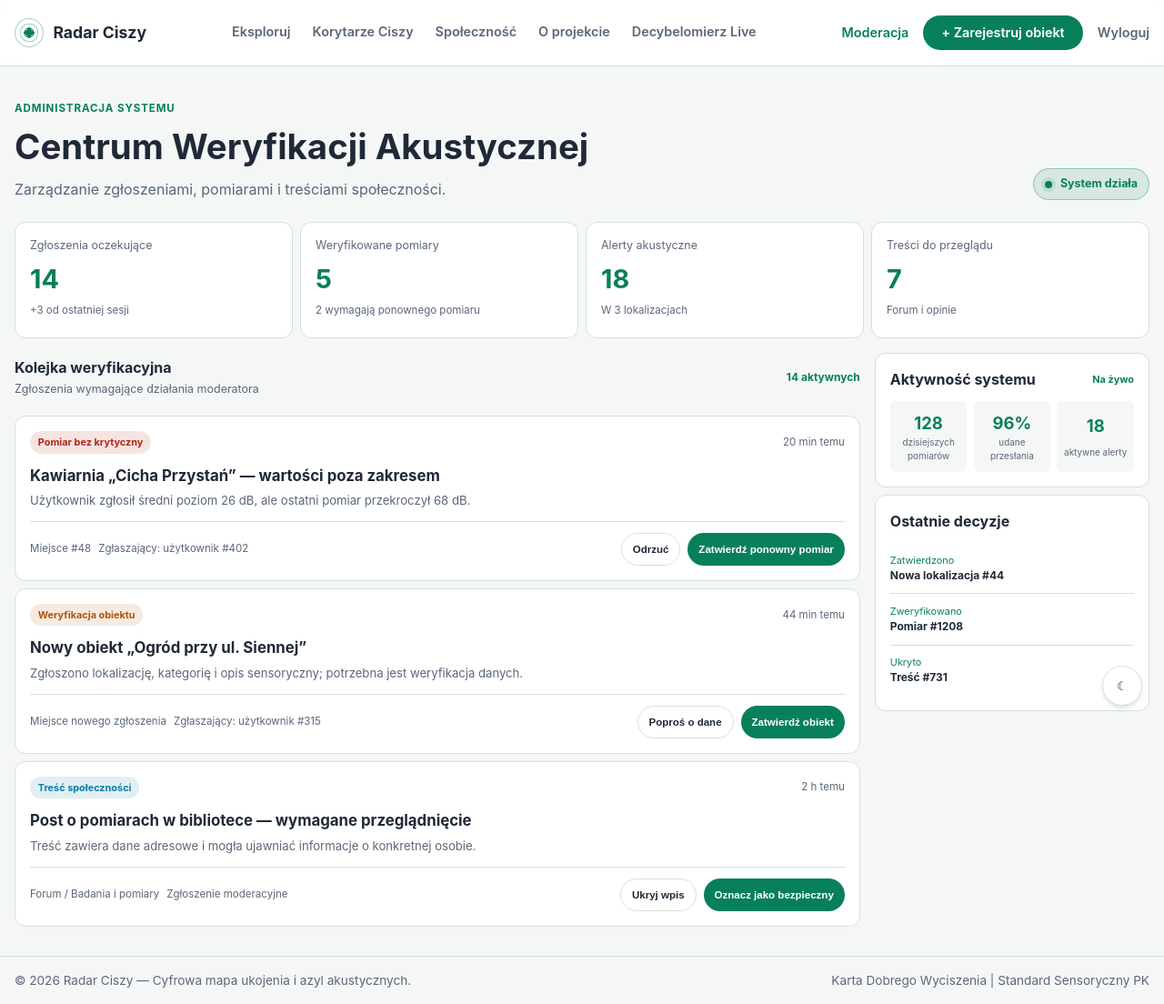
After one commit to Bar-t-e-k/wdpai-project, a PHP site: page /moderation in a window 1280 px wide. The commit adds this page. Shown: the whole page at 91% size. Run offline with PHP 8.4, Linux system fonts and the light colour scheme; the visitor is signed in with stand-in values (Sample User, id 1).

Commit message:
feat: implement moderation page; add controller, view, and update header for navigation

```diff
--- a/public/css/style.css
+++ b/public/css/style.css
@@ -204,6 +204,10 @@ header.site-header .header-inner {
   color: var(--color-text);
 }
 
+.header-actions__link.active {
+  color: var(--color-brand);
+}
+
 .btn-primary {
   background-color: var(--color-brand);
   color: var(--color-on-brand);
@@ -1227,6 +1231,255 @@ header.site-header .header-inner {
   font-size: 0.72rem;
 }
 
+.moderation-page {
+  width: min(100% - 2rem, 90rem);
+  margin-inline: auto;
+  padding-block: var(--space-4);
+}
+
+.moderation-heading {
+  display: flex;
+  align-items: end;
+  justify-content: space-between;
+  gap: var(--space-2);
+  margin-bottom: var(--space-3);
+}
+
+.moderation-heading h1 {
+  margin: 0.25rem 0 0.35rem;
+}
+
+.moderation-heading p {
+  margin: 0;
+  color: var(--color-muted);
+}
+
+.moderation-eyebrow {
+  color: var(--color-brand);
+  font-size: 0.72rem;
+  font-weight: 700;
+  letter-spacing: 0.08em;
+  text-transform: uppercase;
+}
+
+.moderation-status {
+  display: flex;
+  align-items: center;
+  gap: 0.55rem;
+  border: 1px solid var(--color-brand-border);
+  border-radius: var(--radius-pill);
+  background: var(--color-brand-subtle);
+  color: var(--color-brand);
+  padding: 0.45rem 0.75rem;
+  font-size: 0.78rem;
+  font-weight: 700;
+}
+
+.moderation-metrics {
+  display: grid;
+  grid-template-columns: repeat(4, minmax(0, 1fr));
+  gap: var(--space-1);
+  margin-bottom: var(--space-2);
+}
+
+.moderation-metrics article {
+  display: grid;
+  min-height: 8rem;
+  border: 1px solid var(--color-border);
+  border-radius: var(--radius);
+  background: var(--color-surface);
+  padding: var(--space-2);
+}
+
+.moderation-metrics article span {
+  color: var(--color-muted);
+  font-size: 0.78rem;
+}
+
+.moderation-metrics article strong {
+  color: var(--color-brand);
+  font-size: 1.8rem;
+}
+
+.moderation-metrics article small {
+  color: var(--color-muted);
+  font-size: 0.72rem;
+}
+
+.moderation-layout {
+  display: grid;
+  grid-template-columns: minmax(0, 2fr) minmax(16rem, 0.65fr);
+  align-items: start;
+  gap: var(--space-2);
+}
+
+.moderation-queue,
+.moderation-sidebar {
+  display: grid;
+  gap: var(--space-1);
+}
+
+.moderation-section-heading,
+.moderation-item header,
+.moderation-item footer,
+.moderation-sidebar section header {
+  display: flex;
+  align-items: center;
+  justify-content: space-between;
+  gap: var(--space-1);
+}
+
+.moderation-section-heading {
+  padding: 0.25rem 0 0.75rem;
+}
+
+.moderation-section-heading h2,
+.moderation-sidebar h2 {
+  margin: 0;
+  font-size: 1rem;
+}
+
+.moderation-section-heading p {
+  margin: 0.15rem 0 0;
+  color: var(--color-muted);
+  font-size: 0.78rem;
+}
+
+.moderation-section-heading > span {
+  color: var(--color-brand);
+  font-size: 0.75rem;
+  font-weight: 700;
+}
+
+.moderation-item {
+  border: 1px solid var(--color-border);
+  border-radius: var(--radius);
+  background: var(--color-surface);
+  padding: var(--space-2);
+}
+
+.moderation-item header time {
+  color: var(--color-muted);
+  font-size: 0.72rem;
+}
+
+.moderation-badge {
+  display: inline-flex;
+  border-radius: var(--radius-pill);
+  background: var(--color-cyan-subtle);
+  color: var(--color-cyan);
+  padding: 0.25rem 0.55rem;
+  font-size: 0.68rem;
+  font-weight: 700;
+}
+
+.moderation-badge--danger {
+  background: color-mix(in srgb, var(--color-danger) 12%, transparent);
+  color: var(--color-danger);
+}
+
+.moderation-badge--warning {
+  background: color-mix(in srgb, var(--color-warning) 12%, transparent);
+  color: var(--color-warning);
+}
+
+.moderation-item h3 {
+  margin: 0.75rem 0 0.35rem;
+  font-size: 1.05rem;
+}
+
+.moderation-item p {
+  margin: 0;
+  color: var(--color-muted);
+  font-size: 0.82rem;
+}
+
+.moderation-item footer {
+  border-top: 1px solid var(--color-border);
+  margin-top: 0.75rem;
+  padding-top: 0.75rem;
+  color: var(--color-muted);
+  font-size: 0.72rem;
+}
+
+.moderation-item footer div {
+  display: flex;
+  gap: 0.5rem;
+  margin-left: auto;
+}
+
+.moderation-item footer button {
+  min-height: 2.25rem;
+  padding: 0.4rem 0.75rem;
+  font-size: 0.72rem;
+}
+
+.moderation-sidebar {
+  position: sticky;
+  top: 6.25rem;
+}
+
+.moderation-sidebar section {
+  border: 1px solid var(--color-border);
+  border-radius: var(--radius);
+  background: var(--color-surface);
+  padding: var(--space-2);
+}
+
+.moderation-sidebar section header span {
+  color: var(--color-brand);
+  font-size: 0.68rem;
+  font-weight: 700;
+}
+
+.moderation-activity {
+  display: grid;
+  grid-template-columns: repeat(3, minmax(0, 1fr));
+  gap: 0.45rem;
+  margin-top: 0.75rem;
+}
+
+.moderation-activity div {
+  display: grid;
+  place-items: center;
+  border-radius: var(--radius-sm);
+  background: var(--color-background);
+  padding: 0.65rem 0.35rem;
+  text-align: center;
+}
+
+.moderation-activity strong {
+  color: var(--color-brand);
+  font-size: 1.15rem;
+}
+
+.moderation-activity span {
+  color: var(--color-muted);
+  font-size: 0.62rem;
+}
+
+.moderation-decisions {
+  list-style: none;
+  margin: 0.75rem 0 0;
+  padding: 0;
+}
+
+.moderation-decisions li {
+  display: grid;
+  border-bottom: 1px solid var(--color-border);
+  padding: 0.65rem 0;
+  font-size: 0.75rem;
+}
+
+.moderation-decisions li:last-child {
+  border-bottom: 0;
+}
+
+.moderation-decisions span {
+  color: var(--color-brand);
+  font-size: 0.68rem;
+}
+
 @media (max-width: 75rem) {
   .places-search {
     grid-template-columns: 1.5fr 0.7fr 0.9fr;
@@ -1257,6 +1510,14 @@ header.site-header .header-inner {
   .community-stat {
     grid-column: 1 / -1;
   }
+
+  .moderation-metrics {
+    grid-template-columns: repeat(2, minmax(0, 1fr));
+  }
+
+  .moderation-layout {
+    grid-template-columns: minmax(0, 1.7fr) minmax(14rem, 0.55fr);
+  }
 }
 
 @media (max-width: 60rem) {
@@ -1318,6 +1579,33 @@ header.site-header .header-inner {
   .community-knowledge {
     grid-column: auto;
     grid-template-columns: 1fr;
+  }
+
+  .moderation-heading {
+    align-items: stretch;
+    flex-direction: column;
+  }
+
+  .moderation-metrics {
+    grid-template-columns: repeat(2, minmax(0, 1fr));
+  }
+
+  .moderation-layout {
+    grid-template-columns: 1fr;
+  }
+
+  .moderation-sidebar {
+    position: static;
+  }
+
+  .moderation-item footer {
+    align-items: flex-start;
+    flex-direction: column;
+  }
+
+  .moderation-item footer div {
+    width: 100%;
+    margin-left: 0;
   }
 }
 
--- a/public/index.php
+++ b/public/index.php
@@ -6,6 +6,7 @@ use App\Controller\DefaultController;
 use App\Controller\AuthController;
 use App\Controller\PlaceController;
 use App\Controller\CommunityController;
+use App\Controller\ModerationController;
 use App\Routing;
 
 require_once dirname(__DIR__) . '/vendor/autoload.php';
@@ -18,6 +19,7 @@ $routing->get('/', DefaultController::class, 'index');
 $routing->get('/about', DefaultController::class, 'about');
 $routing->get('/places', PlaceController::class, 'list');
 $routing->get('/community', CommunityController::class, 'index');
+$routing->get('/moderation', ModerationController::class, 'index');
 
 $routing->get('/login', AuthController::class, 'login');
 $routing->post('/login', AuthController::class, 'login');
--- /dev/null
+++ b/public/views/moderation.html.php
@@ -0,0 +1,124 @@
+<div class="moderation-page">
+    <header class="moderation-heading">
+        <div>
+            <span class="moderation-eyebrow">Administracja systemu</span>
+            <h1>Centrum Weryfikacji Akustycznej</h1>
+            <p>Zarządzanie zgłoszeniami, pomiarami i treściami społeczności.</p>
+        </div>
+        <div class="moderation-status">
+            <span class="pulse-dot" aria-hidden="true"></span>
+            System działa
+        </div>
+    </header>
+
+    <section class="moderation-metrics" aria-label="Statystyki moderacji">
+        <article>
+            <span>Zgłoszenia oczekujące</span>
+            <strong>14</strong>
+            <small>+3 od ostatniej sesji</small>
+        </article>
+        <article>
+            <span>Weryfikowane pomiary</span>
+            <strong>5</strong>
+            <small>2 wymagają ponownego pomiaru</small>
+        </article>
+        <article>
+            <span>Alerty akustyczne</span>
+            <strong>18</strong>
+            <small>W 3 lokalizacjach</small>
+        </article>
+        <article>
+            <span>Treści do przeglądu</span>
+            <strong>7</strong>
+            <small>Forum i opinie</small>
+        </article>
+    </section>
+
+    <div class="moderation-layout">
+        <main class="moderation-queue">
+            <header class="moderation-section-heading">
+                <div>
+                    <h2>Kolejka weryfikacyjna</h2>
+                    <p>Zgłoszenia wymagające działania moderatora</p>
+                </div>
+                <span>14 aktywnych</span>
+            </header>
+
+            <article class="moderation-item">
+                <header>
+                    <span class="moderation-badge moderation-badge--danger">Pomiar bez krytyczny</span>
+                    <time datetime="2026-11-20T11:12:00">20 min temu</time>
+                </header>
+                <h3>Kawiarnia „Cicha Przystań” — wartości poza zakresem</h3>
+                <p>Użytkownik zgłosił średni poziom 26 dB, ale ostatni pomiar przekroczył 68 dB.</p>
+                <footer>
+                    <span>Miejsce #48</span>
+                    <span>Zgłaszający: użytkownik #402</span>
+                    <div>
+                        <button class="btn-secondary" type="button">Odrzuć</button>
+                        <button class="btn-primary" type="button">Zatwierdź ponowny pomiar</button>
+                    </div>
+                </footer>
+            </article>
+
+            <article class="moderation-item">
+                <header>
+                    <span class="moderation-badge moderation-badge--warning">Weryfikacja obiektu</span>
+                    <time datetime="2026-11-20T10:48:00">44 min temu</time>
+                </header>
+                <h3>Nowy obiekt „Ogród przy ul. Siennej”</h3>
+                <p>Zgłoszono lokalizację, kategorię i opis sensoryczny; potrzebna jest weryfikacja danych.</p>
+                <footer>
+                    <span>Miejsce nowego zgłoszenia</span>
+                    <span>Zgłaszający: użytkownik #315</span>
+                    <div>
+                        <button class="btn-secondary" type="button">Poproś o dane</button>
+                        <button class="btn-primary" type="button">Zatwierdź obiekt</button>
+                    </div>
+                </footer>
+            </article>
+
+            <article class="moderation-item">
+                <header>
+                    <span class="moderation-badge">Treść społeczności</span>
+                    <time datetime="2026-11-20T09:20:00">2 h temu</time>
+                </header>
+                <h3>Post o pomiarach w bibliotece — wymagane przeglądnięcie</h3>
+                <p>Treść zawiera dane adresowe i mogła ujawniać informacje o konkretnej osobie.</p>
+                <footer>
+                    <span>Forum / Badania i pomiary</span>
+                    <span>Zgłoszenie moderacyjne</span>
+                    <div>
+                        <button class="btn-secondary" type="button">Ukryj wpis</button>
+                        <button class="btn-primary" type="button">Oznacz jako bezpieczny</button>
+                    </div>
+                </footer>
+            </article>
+        </main>
+
+        <aside class="moderation-sidebar">
+            <section>
+                <header>
+                    <h2>Aktywność systemu</h2>
+                    <span>Na żywo</span>
+                </header>
+                <div class="moderation-activity">
+                    <div><strong>128</strong><span>dzisiejszych pomiarów</span></div>
+                    <div><strong>96%</strong><span>udane przesłania</span></div>
+                    <div><strong>18</strong><span>aktywne alerty</span></div>
+                </div>
+            </section>
+
+            <section>
+                <header>
+                    <h2>Ostatnie decyzje</h2>
+                </header>
+                <ul class="moderation-decisions">
+                    <li><span>Zatwierdzono</span><strong>Nowa lokalizacja #44</strong></li>
+                    <li><span>Zweryfikowano</span><strong>Pomiar #1208</strong></li>
+                    <li><span>Ukryto</span><strong>Treść #731</strong></li>
+                </ul>
+            </section>
+        </aside>
+    </div>
+</div>
--- a/public/views/shared/header.html.php
+++ b/public/views/shared/header.html.php
@@ -17,6 +17,7 @@
 
         <div class="header-actions">
             <?php if (($_SESSION['authenticated'] ?? false) === true): ?>
+                <a class="header-actions__link <?= ($activePage ?? '') === 'moderation' ? 'active' : '' ?>" href="/moderation">Moderacja</a>
                 <a href="/places/add" class="btn-primary header-actions__primary">+ Zarejestruj obiekt</a>
                 <a class="header-actions__link" href="/logout">Wyloguj</a>
             <?php else: ?>
--- /dev/null
+++ b/src/controllers/ModerationController.php
@@ -0,0 +1,18 @@
+<?php
+
+declare(strict_types=1);
+
+namespace App\Controller;
+
+final class ModerationController extends AppController
+{
+    public function index(): void
+    {
+        $this->requireAuthentication();
+
+        $this->render('moderation', [
+            'pageTitle' => 'Centrum weryfikacji i moderacji',
+            'activePage' => 'moderation',
+        ]);
+    }
+}
```
